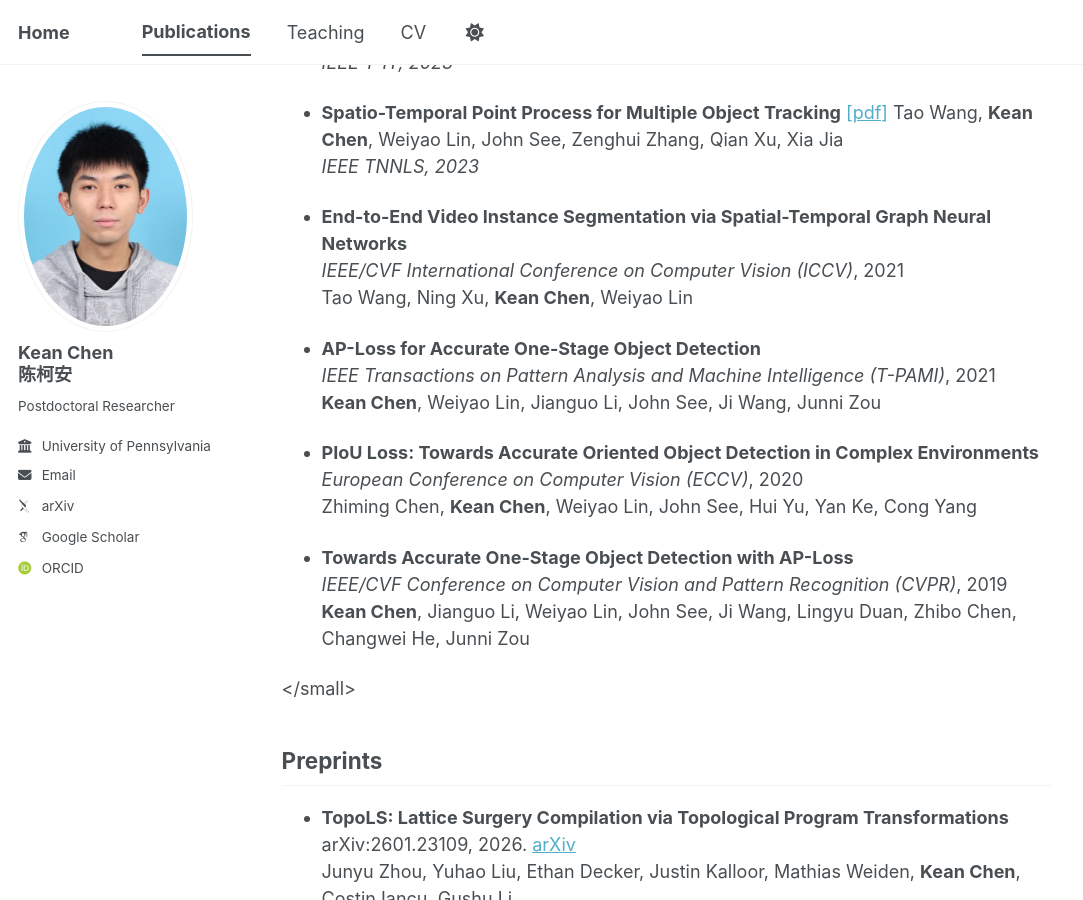
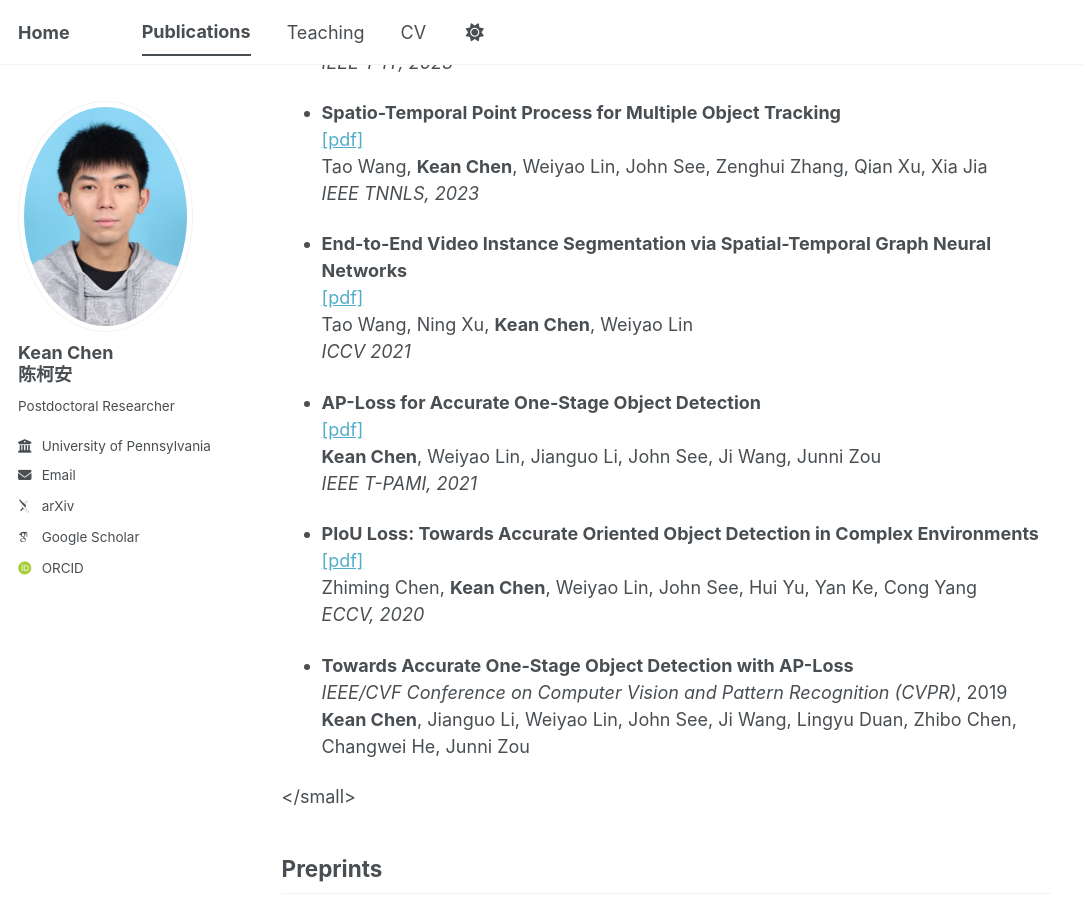
Before and after one commit to cccorn/cccorn.github.io, a Jekyll site: the page built from _pages/publications.md, in a window 1280 px wide and 900 px high, scrolled down 1338 px. Shown: the whole window, without its empty margins (0-1083 px from the left). Built offline with Jekyll 4.4.1, drawn with Linux system fonts in a browser that asks for light colours; some web fonts are replaced; a script bundle is joined from its source files by our own code; library files that are not in the unit come from our copies.

Commit message:
Update publications.md

```diff
--- a/_pages/publications.md
+++ b/_pages/publications.md
@@ -55,16 +55,19 @@
 *IEEE TNNLS, 2023*
 
 - **End-to-End Video Instance Segmentation via Spatial-Temporal Graph Neural Networks**
-*IEEE/CVF International Conference on Computer Vision (ICCV)*, 2021
+[[pdf]](/publications/End-to-End_Video_Instance_Segmentation_via_Spatial-Temporal_Graph_Neural_Networks.pdf)
 Tao Wang, Ning Xu, **Kean Chen**, Weiyao Lin
+*ICCV 2021*
 
 - **AP-Loss for Accurate One-Stage Object Detection**
-*IEEE Transactions on Pattern Analysis and Machine Intelligence (T-PAMI)*, 2021
+[[pdf]](/publications/AP-Loss_for_Accurate_One_Stage_Object_Detection.pdf)
 **Kean Chen**, Weiyao Lin, Jianguo Li, John See, Ji Wang, Junni Zou
+*IEEE T-PAMI, 2021*
 
 - **PIoU Loss: Towards Accurate Oriented Object Detection in Complex Environments**
-*European Conference on Computer Vision (ECCV)*, 2020
+[[pdf]](/publications/PIoU_Loss_Towards_Accurate_Oriented_Object_Detection_in_Complex_Environments.pdf)
 Zhiming Chen, **Kean Chen**, Weiyao Lin, John See, Hui Yu, Yan Ke, Cong Yang
+*ECCV, 2020*
 
 - **Towards Accurate One-Stage Object Detection with AP-Loss**
 *IEEE/CVF Conference on Computer Vision and Pattern Recognition (CVPR)*, 2019
```
